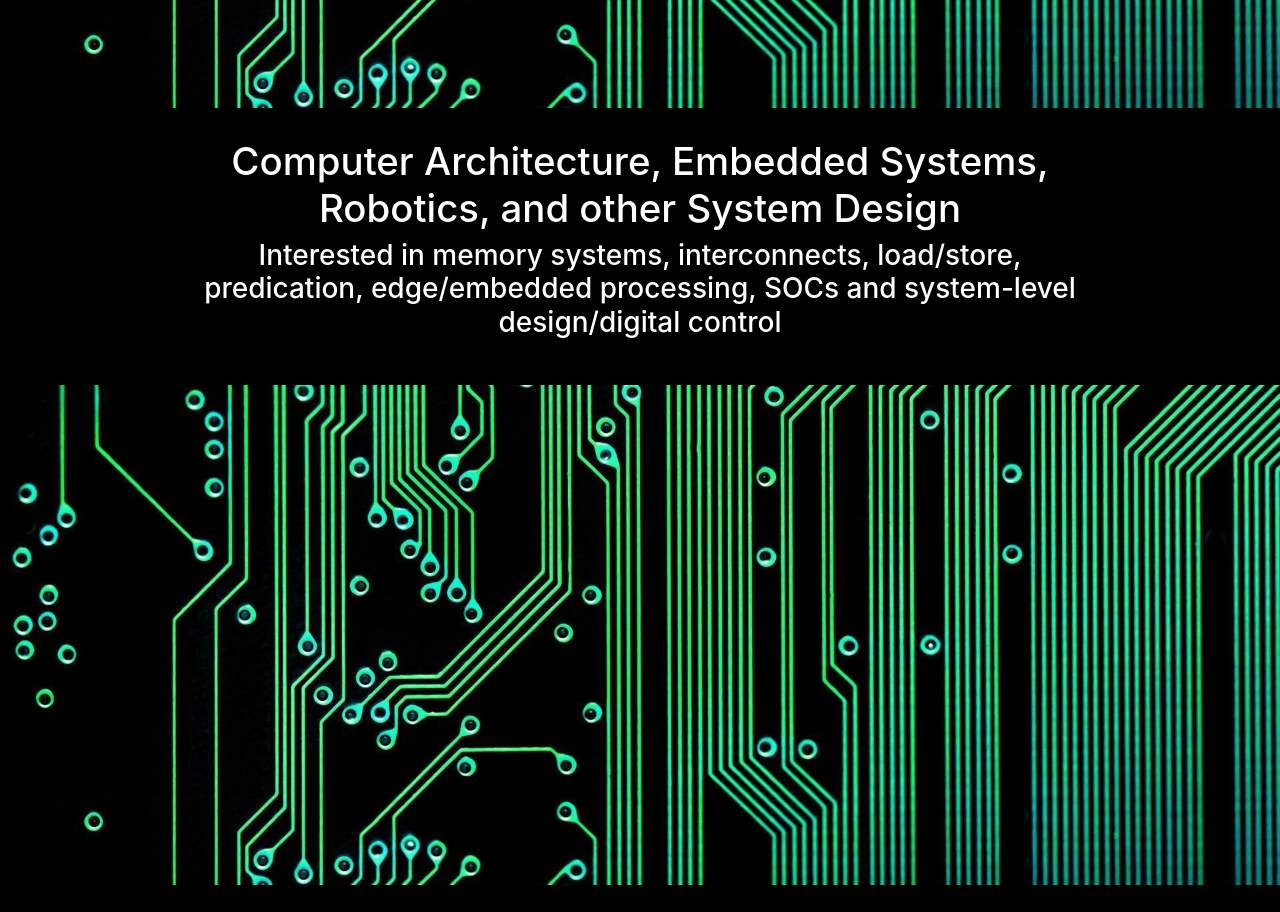
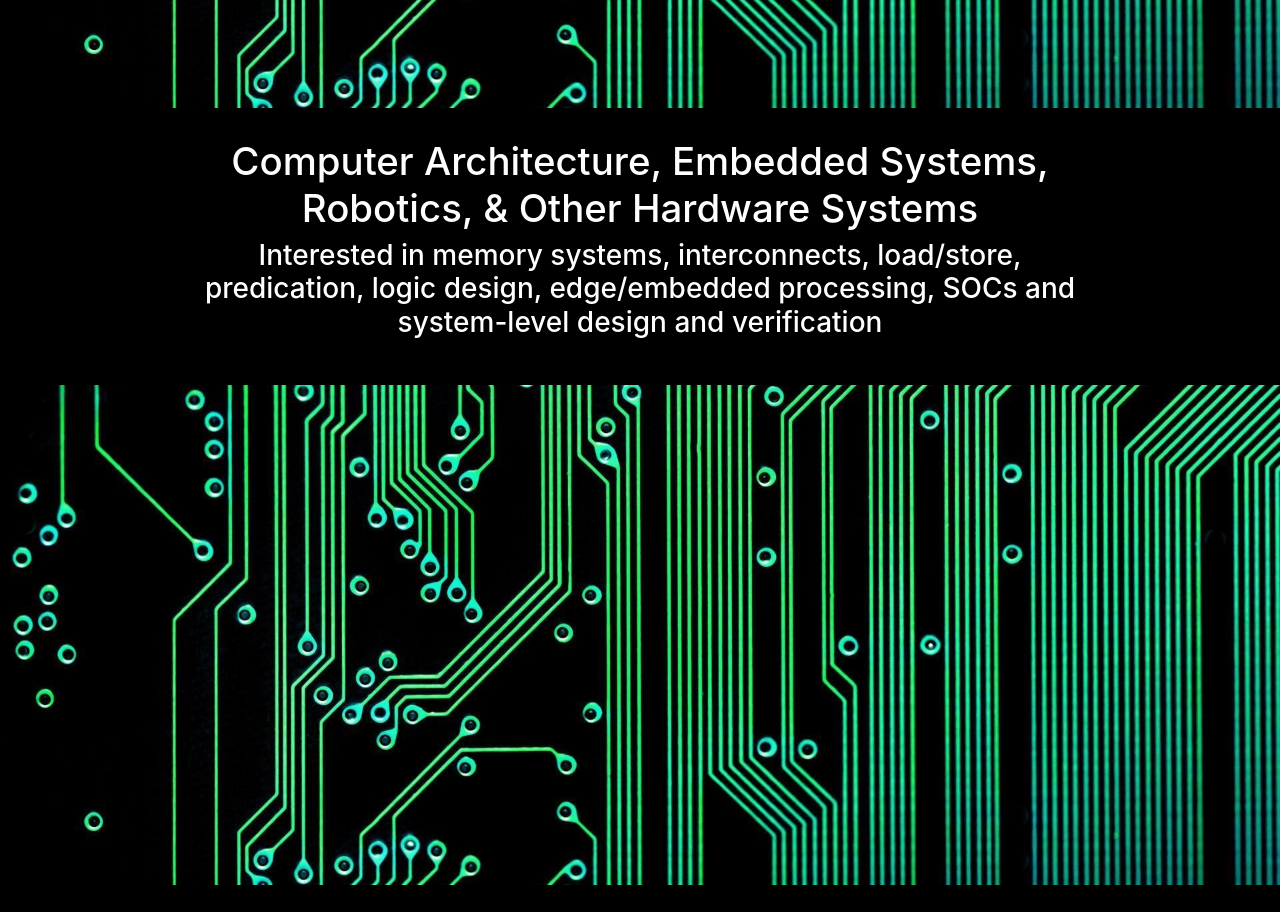
Before and after one commit to adithyashok/adithyashok.github.io, a plain HTML site: page index.html in a window 1280 px wide. Shown: the part 1140-2052 px from the top of the page. Drawn offline with nearby package versions, Linux system fonts and the light colour scheme.

Commit message:
Update index.html

```diff
--- a/index.html
+++ b/index.html
@@ -24,8 +24,8 @@
 	<div class="center">
  		 <!-- Page content -->
 
-		<h2 style="font-size: 3vw;">Computer Architecture, Embedded Systems, Robotics, and other System Design</h2>
-		<h3>Interested in memory systems, interconnects, load/store, predication, edge/embedded processing, SOCs and system-level design/digital control</h3>
+		<h2 style="font-size: 3vw;">Computer Architecture, Embedded Systems, Robotics, & Other Hardware Systems</h2>
+		<h3>Interested in memory systems, interconnects, load/store, predication, logic design, edge/embedded processing, SOCs and system-level design and verification</h3>
 		<p></p>
 	</div>
 	<div class="parallax"></div>
```
